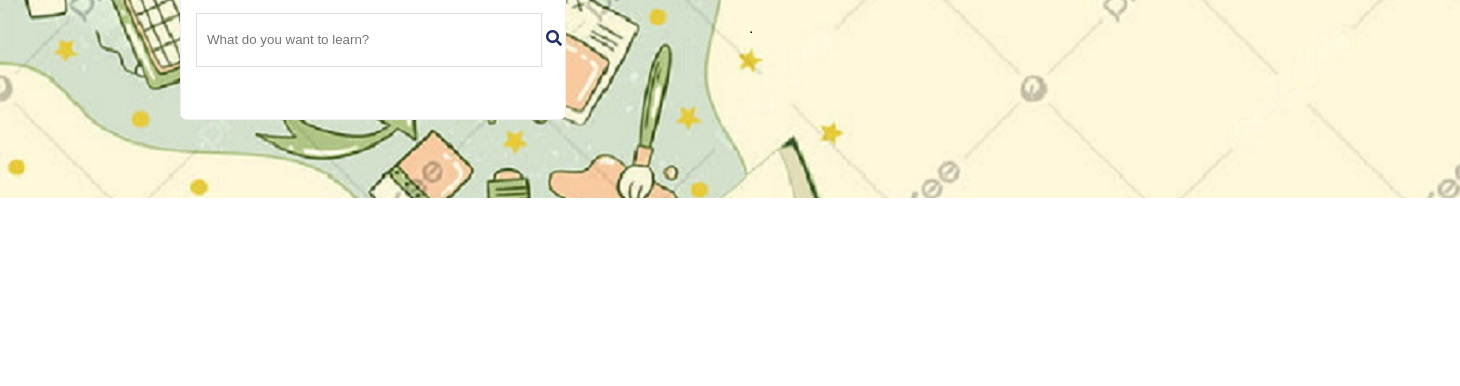
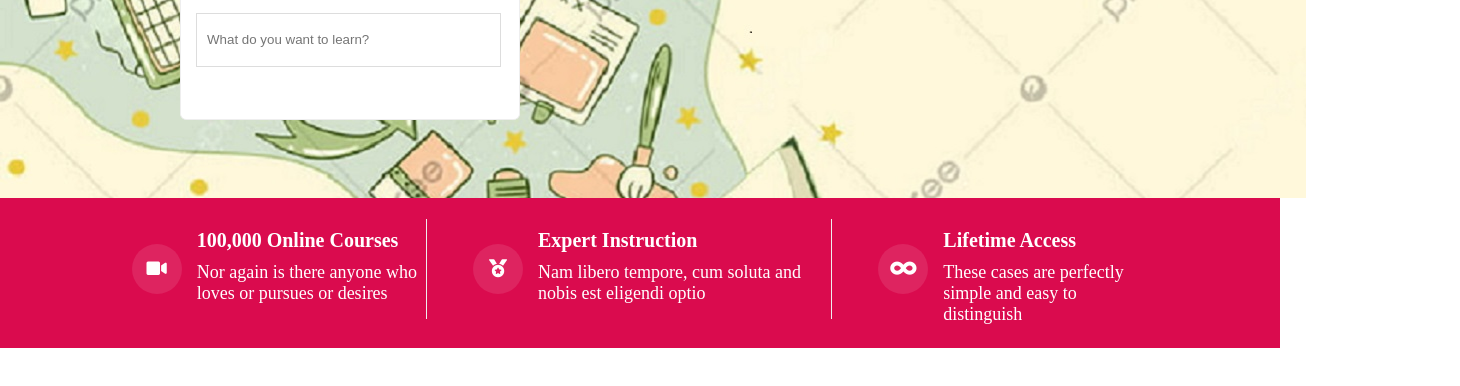
Before and after one commit to quocthang12345/Design-Template-Web, a plain HTML site: page banner.html in a window 1280 px wide. Shown: the part 312-698 px from the top of the page, 1460 px wide, since content can reach past the window. Drawn offline with Linux system fonts and the light colour scheme.

Commit message:
Day 2 for Design (modified banner and design feature)

```diff
--- a/banner.css
+++ b/banner.css
@@ -2,7 +2,7 @@ body{
     margin: 0;
 }
 .img-banner{
-    width:100%;
+    width:88%;
     height: 300px;
     background-image: url(/banner.jpg);
     display: block;
@@ -38,3 +38,63 @@ body{
     border: 0.5px solid #DDD;
     padding-left: 10px;
 }
+
+.content-course{
+    width:100%;
+    height:150px;
+    background-color: rgb(218,11,78);
+    display: grid;
+    grid-template-columns: 1fr 1fr 1fr;
+}
+
+.content-course .description{
+    display:flex;
+    flex-direction: row;
+    justify-content: center;
+    margin:5% 0% 5% 25%;
+    border-right: 1px solid #EEE;
+}
+
+
+.content-left,.content-center,.content-right .icon-course{
+    font-size:21px;
+    color:rgb(255,255,255);
+    outline-color: rgb(255,255,255) ;
+}
+
+.icon-course .icon-cmr{
+    box-sizing: border-box;
+    width: 50px;
+    height: 50px;
+    border-radius: 50%;
+    text-align: center;
+    line-height: 50px;
+    vertical-align: middle;
+    padding: 0px;
+    background-color: rgba(255,255,255,0.1);
+    margin:25px 15px 25px 25px;
+}
+.content-left,.content-center,.content-right .short-description{
+    font-size: 18px;
+    font-weight: 600px;
+    color: white;
+}
+
+.short-description > p{
+    margin: 10px 0px 10px;
+}
+
+.short-description .title-course{
+    font-size: 20px;
+    font-weight:600;
+}
+
+.content-right .description{
+    margin:5% 30% 5% 0%;
+    border: none;
+}
+
+
+.content-center .description{
+    margin:5% 5% 5% 5%;
+}
--- a/banner.html
+++ b/banner.html
@@ -15,9 +15,49 @@
                    <br><p style="color:rgb(218,11,78);margin:0">New Thing</p></h1>
               <p class="text-description">Study any topic, anytime. Choose from thousands of expert-led courses now.</p>
             <input class="input-search" type="text" name="search" placeholder="What do you want to learn?" >
-            <i class="fas fa-search"></i>
             </div>
         </div>
     </div>
+    <div class="content-course">
+            <div class="content-left">
+                <div class="description">
+                    <div class="icon-course">
+                        <div class="icon-cmr">
+                            <i class="fas fa-video"></i>
+                        </div>
+                    </div>
+                    <div class="short-description">
+                        <p class="title-course">100,000 Online Courses</p>
+                        <p>Nor again is there anyone who loves or pursues or desires</p>
+                    </div>
+                </div>
+            </div>
+            <div class="content-center">
+                <div class="description">
+                    <div class="icon-course">
+                        <div class="icon-cmr">
+                            <i class="fas fa-medal"></i>
+                        </div>
+                    </div>
+                    <div class="short-description">
+                        <p class="title-course">Expert Instruction</p>
+                        <p>Nam libero tempore, cum soluta and nobis est eligendi optio</p>
+                    </div>
+                </div>
+            </div>
+            <div class="content-right">
+                <div class="description">
+                    <div class="icon-course">
+                        <div class="icon-cmr">
+                            <i class="fas fa-infinity"></i>
+                        </div>
+                    </div>
+                    <div class="short-description">
+                        <p class="title-course">Lifetime Access</p>
+                        <p>These cases are perfectly simple and easy to distinguish</p>
+                    </div>
+                </div>
+            </div>
+    </div>
 </body>
 </html>
```
Also changed, not shown: feature.css (added, +35 -0 lines), feature.html (added, +47 -0 lines).
